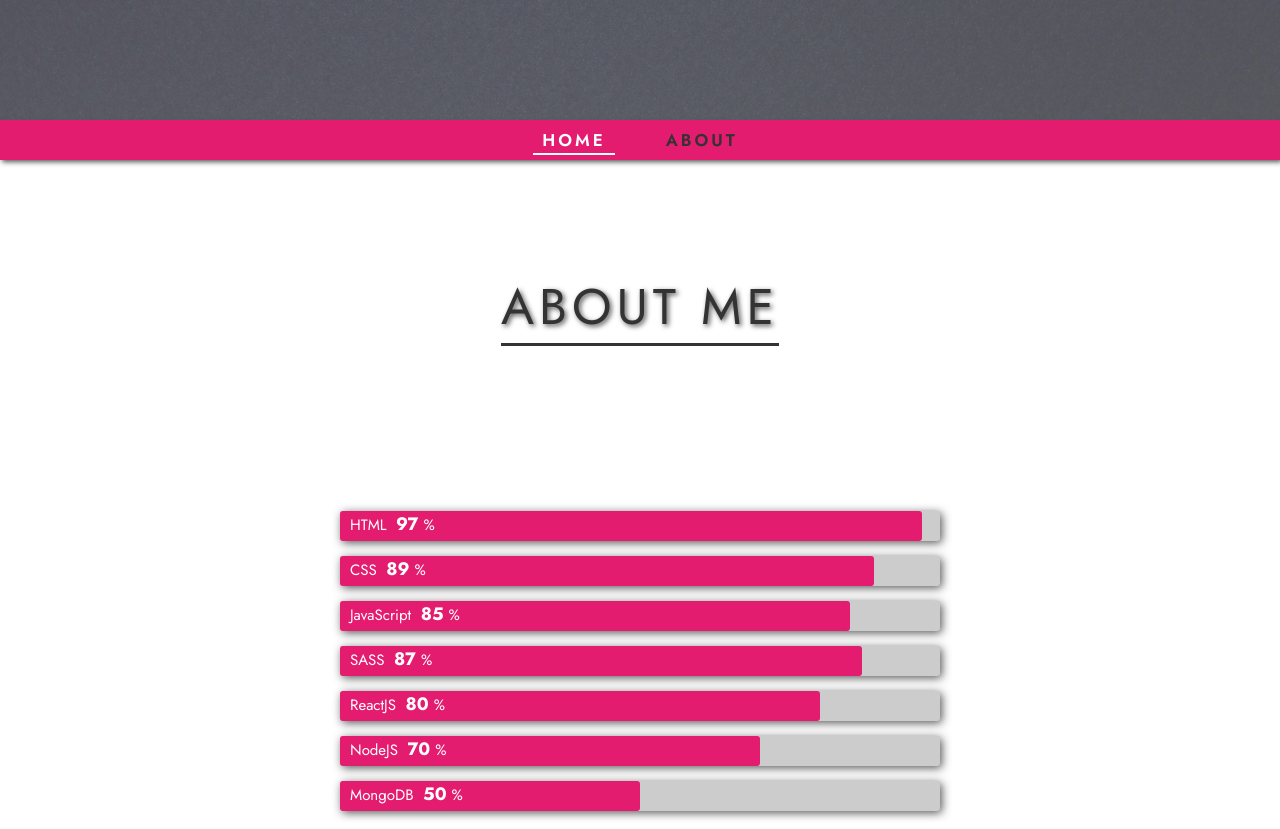
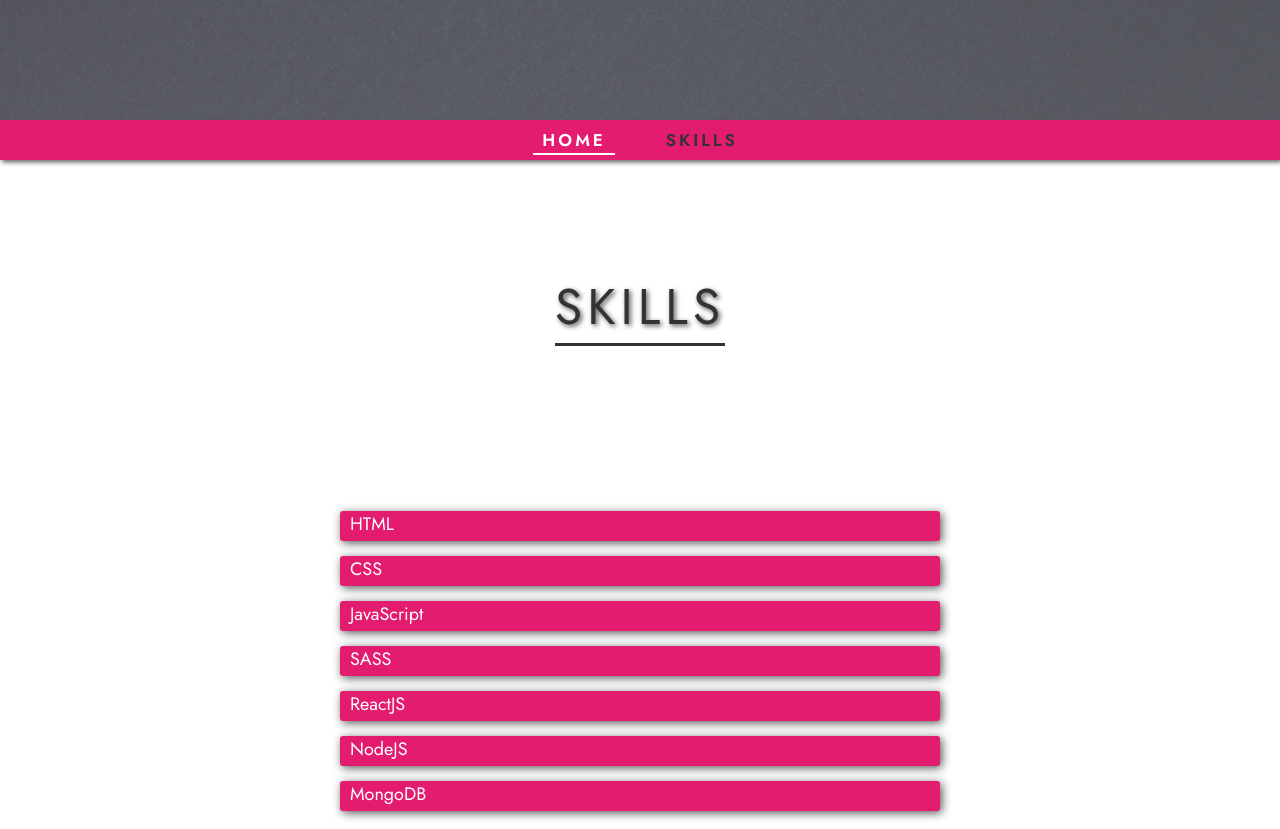
Before and after one commit to ankitguptaa/ankitguptaa.github.io, a plain HTML site: page index.html in a window 1280 px wide. Shown: the part 680-1509 px from the top of the page. Drawn offline with Linux system fonts and the light colour scheme.

Commit message:
Removed Percentages for Skills.

```diff
--- a/index.html
+++ b/index.html
@@ -31,63 +31,49 @@
         <!--Navbar-->
         <nav class="navbar center">
             <a href="#" class="navbar-link">Home</a>
-            <a href="#section-2" class="navbar-link">About</a>
+            <a href="#section-2" class="navbar-link">Skills</a>
            <!-- <a href="#section-3" class="navbar-link">Portfolio</a>
             <a href="#section-4" class="navbar-link">Contact</a>-->
         </nav>
         <!--End of Navbar-->
         <!-- Section 2 -->
         <section class="section-2" id="section-2">
-            <h1 class="section-heading section-2-heading">About Me</h1>
+            <h1 class="section-heading section-2-heading">Skills</h1>
             <div class="progress-bars-wrapper">
                 <div class="progress-bar">
                     <p class="progress-text">
                         HTML
-                        <span></span>%
                     </p>
-                    <div class="progress-percent"></div>
                 </div>
                 <div class="progress-bar">
                     <p class="progress-text">
                         CSS
-                        <span></span>%
                     </p>
-                    <div class="progress-percent"></div>
                 </div>
                 <div class="progress-bar">
                     <p class="progress-text">
                         JavaScript
-                        <span></span>%
                     </p>
-                    <div class="progress-percent"></div>
                 </div>
                 <div class="progress-bar">
                     <p class="progress-text">
                         SASS
-                        <span></span>%
                     </p>
-                    <div class="progress-percent"></div>
                 </div>
                 <div class="progress-bar">
                     <p class="progress-text">
                         ReactJS
-                        <span></span>%
                     </p>
-                    <div class="progress-percent"></div>
                 </div>
                 <div class="progress-bar">
                     <p class="progress-text">
                         NodeJS
-                        <span></span>%
                     </p>
-                    <div class="progress-percent"></div>
                 </div>
                 <div class="progress-bar">
                     <p class="progress-text">
                         MongoDB
-                        <span></span>%
                     </p>
-                    <div class="progress-percent"></div>
                 </div>
             </div>
             <div class="services">
--- a/script.js
+++ b/script.js
@@ -3,7 +3,7 @@ const navbarOffsetTop = navbar.offsetTop;
 const sections = document.querySelectorAll("section");
 const navbarLinks = document.querySelectorAll(".navbar-link");
 const progress = document.querySelector(".progress-bars-wrapper");
-const progressBarPercents = [97, 89, 85, 87, 80, 70, 50];
+const progressBarPercents = [100, 100,100, 100, 100, 100, 100];
 
 window.addEventListener("scroll", () => {
   mainFn();
@@ -24,14 +24,6 @@ const mainFn = () => {
       navbarLinks[i].classList.add("change");
     }
   });
-
-  if (window.pageYOffset + window.innerHeight >= progress.offsetTop) {
-    document.querySelectorAll(".progress-percent").forEach((el, i) => {
-      el.style.width = `${progressBarPercents[i]}%`;
-      el.previousElementSibling.firstElementChild.textContent =
-        progressBarPercents[i];
-    });
-  }
 };
 
 mainFn();
--- a/style.css
+++ b/style.css
@@ -164,7 +164,7 @@
   .progress-bar {
     width: 60rem;
     height: 3rem;
-    background-color: #ccc;
+    background-color: #e41c6f;
     margin: 1.5rem 0;
     border-radius: 0.3rem;
     box-shadow: 0.2rem 0.2rem 1rem #555;
@@ -174,22 +174,15 @@
   .progress-text {
     position: absolute;
     left: 1rem;
-    font-size: 1.5rem;
+    font-size: 1.8rem;
     color: #fff;
+    font-weight: 400;
   }
 
   .progress-text span {
     margin: 0 0.5rem;
     font-size: 1.8rem;
-    font-weight: 700;
-  }
 
-  .progress-percent {
-    width: 0;
-    height: 100%;
-    background-color: #e41c6f;
-    border-radius: 0.3rem;
-    transition: width 0.5s 0.5s ease-in-out;
   }
 
   .services {
```
